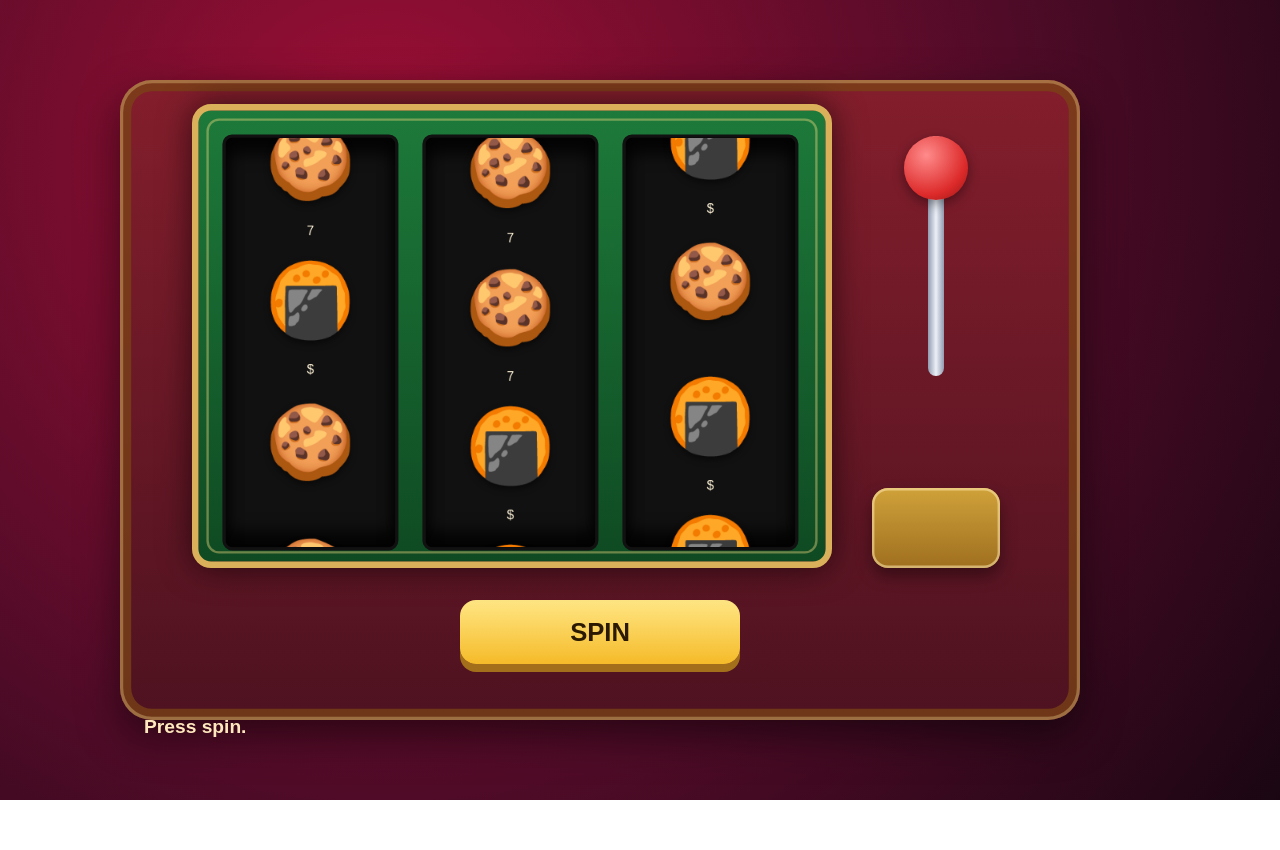
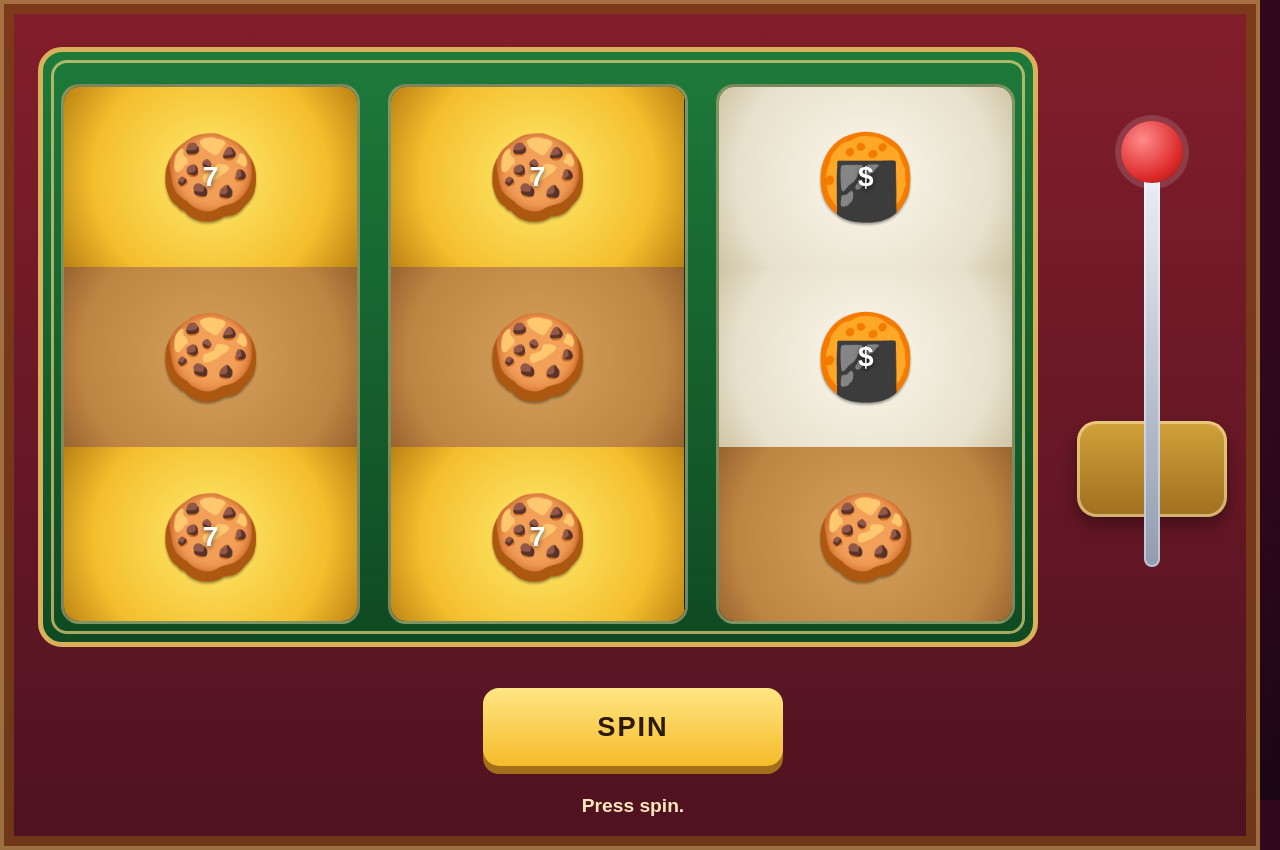
Before and after one commit to doge36539/slot-machine-business, a website built with Vite: page index.html in a window 1280 px wide. Before the commit the page ends 800 px from the top, so only its background shows below. Built offline with nearby package versions, Linux system fonts and the light colour scheme.

Commit message:
Update style.css

```diff
--- a/src/style.css
+++ b/src/style.css
@@ -8,97 +8,81 @@ body,
   width: 100%;
   height: 100%;
   margin: 0;
-  padding: 0;
-  /* Prevent the body from scrolling if we can help it */
-  overflow: hidden;
 }
 
 body {
   font-family: Arial, Helvetica, sans-serif;
   background: radial-gradient(circle at 30% 20%, #9e0f35, #4f0b27 58%, #1a0613);
   color: #fff4d8;
-  display: flex;
-  align-items: center;
-  justify-content: center;
+  overflow: auto; /* Changed to auto so you can scroll if on a small screen */
+  display: grid;  /* Centers your machine safely */
+  place-items: center;
 }
 
-/* THE MAIN MACHINE CONTAINER */
 .machine {
-  /* FIXED DIMENSIONS: No more stretching */
-  width: 1200px;
-  height: 800px;
-
-  /* CENTER THE INTERNALS */
-  display: flex;
-  flex-direction: column;
-  padding: 30px;
-  gap: 20px;
-
+  /* CHANGED: Replaced 100vw/100vh with fixed sizes to stop stretching */
+  width: 1260px;
+  height: 850px;
+  padding: 16px 22px 14px 28px;
+  display: grid;
+  grid-template-rows: 1fr auto;
+  gap: 10px;
   background: linear-gradient(180deg, #841e2c 0%, #4e1220 100%);
   box-shadow:
     inset 0 0 0 4px rgba(255, 227, 153, 0.32),
-    inset 0 0 0 14px rgba(122, 67, 22, 0.75),
-    0 20px 50px rgba(0,0,0,0.5);
-  border-radius: 40px;
-  position: relative;
-
-  /* SCALE DOWN ON SMALL SCREENS (The "Safety Net") */
-  transform-origin: center;
-}
-
-/* Ensure the layout doesn't break if the window is smaller than 1200px */
-@media (max-width: 1250px), (max-height: 850px) {
-  .machine {
-    transform: scale(0.8);
-  }
-}
-@media (max-width: 1000px), (max-height: 700px) {
-  .machine {
-    transform: scale(0.6);
-  }
+    inset 0 0 0 14px rgba(122, 67, 22, 0.75);
 }
 
 .machine-body {
-  display: flex;
-  justify-content: center;
+  display: grid;
+  grid-template-columns: 1fr auto;
+  gap: 24px;
   align-items: center;
-  gap: 40px;
-  flex: 1;
+  min-height: 0;
+  overflow: visible;
 }
 
-/* REELS FRAME: Locked width/height */
 .reels-frame {
   display: grid;
-  grid-template-columns: repeat(3, 220px);
-  gap: 30px;
-  padding: 30px;
+  grid-template-columns: repeat(3, minmax(0, 1fr));
+  gap: 28px;
+  padding: 18px;
   border-radius: 24px;
-  border: 8px solid #dab15a;
-  background: linear-gradient(180deg, #1d7a3a, #0f4a22);
-  width: 800px;
-  height: 580px;
+  border: 5px solid #dab15a;
+
+  /* CHANGED: Replaced the jumpy 'min(calc...)' with exact pixels */
+  width: 1000px;
+  height: 600px;
+
   position: relative;
-  box-shadow: 0 0 40px rgba(0,0,0,0.6);
+  background:
+    linear-gradient(180deg, #1d7a3a, #0f4a22),
+    linear-gradient(180deg, #2f1024, #150816);
+  margin: 0;
+  justify-self: center;
 }
 
 .reels-frame::before {
   content: '';
   position: absolute;
-  inset: 10px;
-  border: 3px solid rgba(251, 219, 130, 0.4);
+  inset: 8px;
+  border: 3px solid rgba(251, 219, 130, 0.65);
   border-radius: 16px;
   pointer-events: none;
 }
 
 .reel-window {
-  height: 520px; /* Fixed window height */
+  height: 540px;
   overflow: hidden;
-  border-radius: 12px;
-  border: 4px solid #111;
-  background: #111;
-  box-shadow:
-    inset 0 20px 20px rgba(0,0,0,0.8),
-    inset 0 -20px 20px rgba(0,0,0,0.8);
+  border-radius: 18px;
+  border: 3px solid rgba(255, 235, 166, 0.45);
+  background: linear-gradient(180deg, #184f2a, #0e341b);
+  box-shadow: inset 0 10px 14px rgba(0, 0, 0, 0.24), inset 0 -10px 14px rgba(0, 0, 0, 0.24);
+}
+
+.machine-body .reel-window {
+  height: 540px;
+  align-self: end;
 }
 
 .reel-track {
@@ -106,110 +90,137 @@ body {
 }
 
 .cookie {
-  height: 173px; /* Fixed height for each symbol */
+  height: 180px;
   display: grid;
   place-items: center;
   position: relative;
 }
 
 .cookie-icon {
-  font-size: 90px;
-  filter: drop-shadow(0 4px 4px rgba(0, 0, 0, 0.5));
+  font-size: 82px;
+  filter: drop-shadow(0 2px 1px rgba(0, 0, 0, 0.35));
 }
 
-/* LEVER AREA: Locked height */
+.cookie-mark {
+  position: absolute;
+  font-weight: 900;
+  font-size: 28px;
+  color: #fff;
+  text-shadow: 0 2px 5px rgba(0, 0, 0, 0.55);
+}
+
+.cookie-choco {
+  background: radial-gradient(circle, #d4a15c 0%, #be8442 75%, #98632f 100%);
+}
+
+.cookie-sugar {
+  background: radial-gradient(circle, #fbf7eb 0%, #e7e0cc 75%, #cfc4a5 100%);
+}
+
+.cookie-gold {
+  background: radial-gradient(circle, #ffeb6e 0%, #f4be2d 68%, #bb8113 100%);
+}
+
 .lever-wrap {
-  width: 180px;
-  height: 580px;
+  width: 160px;
+  /* CHANGED: Replaced 'min(78vh, 740px)' with fixed pixels to match reels */
+  height: 600px;
   position: relative;
-  display: flex;
-  justify-content: center;
+  display: grid;
+  align-items: center;
+  justify-items: center;
+  margin-right: 6px;
 }
 
 .lever-base {
   position: absolute;
-  bottom: 0;
-  width: 160px;
-  height: 100px;
+  bottom: 130px;
+  width: 150px;
+  height: 96px;
   border-radius: 20px;
   background: linear-gradient(180deg, #d0a23a, #9f6f1f);
   box-shadow:
     inset 0 0 0 3px rgba(255, 234, 177, 0.55),
-    0 10px 20px rgba(0, 0, 0, 0.4);
+    0 8px 16px rgba(0, 0, 0, 0.35);
 }
 
 #lever {
-  width: 80px;
-  height: 400px;
+  width: 110px;
+  height: 460px;
   position: relative;
-  transition: transform 0.2s;
+  margin-top: -32px;
 }
 
 .lever-rod {
   position: absolute;
   left: 50%;
   transform: translateX(-50%);
-  bottom: 60px;
-  width: 20px;
-  height: 300px;
-  border-radius: 10px;
-  background: linear-gradient(90deg, #929cb0, #ecf0f7, #929cb0);
+  top: 64px;
+  width: 16px;
+  height: 402px;
+  border-radius: 999px;
+  background: linear-gradient(180deg, #ecf0f7, #929cb0);
+  box-shadow: inset 0 0 0 2px rgba(255, 255, 255, 0.4);
 }
 
 .lever-knob {
   position: absolute;
   left: 50%;
   transform: translateX(-50%);
-  top: 40px;
-  width: 80px;
-  height: 80px;
-  border-radius: 50%;
+  top: 20px;
+  width: 62px;
+  height: 62px;
+  border-radius: 999px;
   background: radial-gradient(circle at 35% 30%, #ff8b8b 0%, #dd2a2a 65%, #941313 100%);
-  box-shadow: 0 5px 15px rgba(0,0,0,0.4);
+  box-shadow: 0 0 0 6px rgba(255, 255, 255, 0.14);
 }
 
-/* LEVER ANIMATION */
-#lever.pull {
-  transform: rotateX(45deg);
-  transform-origin: bottom;
+#lever.pull .lever-knob {
+  top: 206px;
 }
 
-/* CONTROLS */
+#lever.pull .lever-rod {
+  height: 446px;
+}
+
 .controls {
-  padding: 20px;
   display: flex;
-  flex-direction: column;
-  align-items: center;
-  gap: 15px;
+  justify-content: center;
 }
 
 #spin-btn {
-  height: 80px;
-  width: 350px;
+  height: 78px;
+  min-width: 300px;
   border: 0;
-  border-radius: 20px;
-  font-size: 2rem;
+  border-radius: 16px;
+  font-size: 1.7rem;
   font-weight: 900;
+  letter-spacing: 2px;
   color: #2b1900;
   background: linear-gradient(180deg, #ffe684 0%, #f5bb29 100%);
-  box-shadow: 0 10px 0 #a36f1a;
+  box-shadow: 0 8px 0 #a36f1a;
   cursor: pointer;
-  text-transform: uppercase;
+}
+
+#spin-btn:hover:enabled {
+  filter: brightness(1.05);
 }
 
 #spin-btn:active:enabled {
-  transform: translateY(5px);
+  transform: translateY(3px);
   box-shadow: 0 5px 0 #a36f1a;
 }
 
 #spin-btn:disabled {
-  filter: grayscale(1);
-  opacity: 0.7;
+  opacity: 0.55;
+  cursor: not-allowed;
 }
 
 .status {
-  height: 40px;
+  min-height: 36px;
   font-weight: 700;
   color: #ffe8bd;
-  font-size: 1.5rem;
+  text-align: center;
+  font-size: 1.2rem;
+  margin: 0;
 }
```
